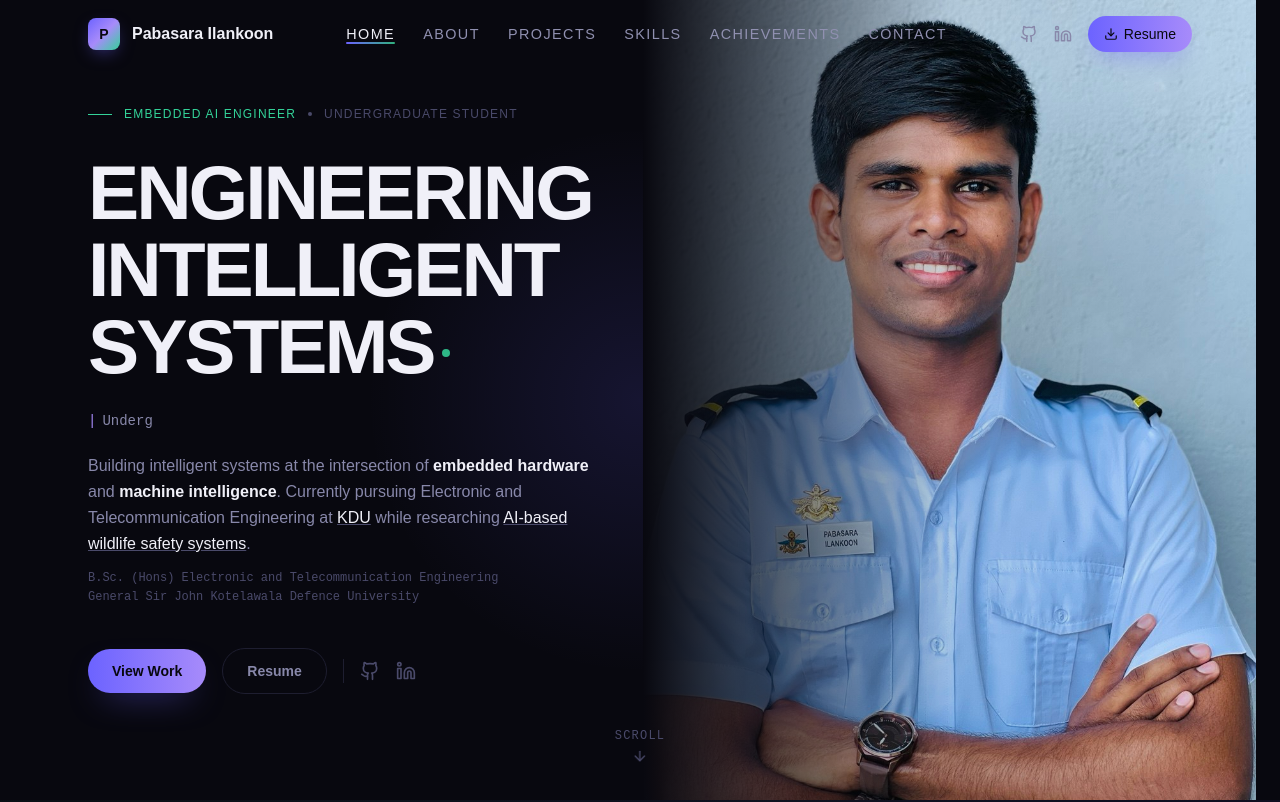
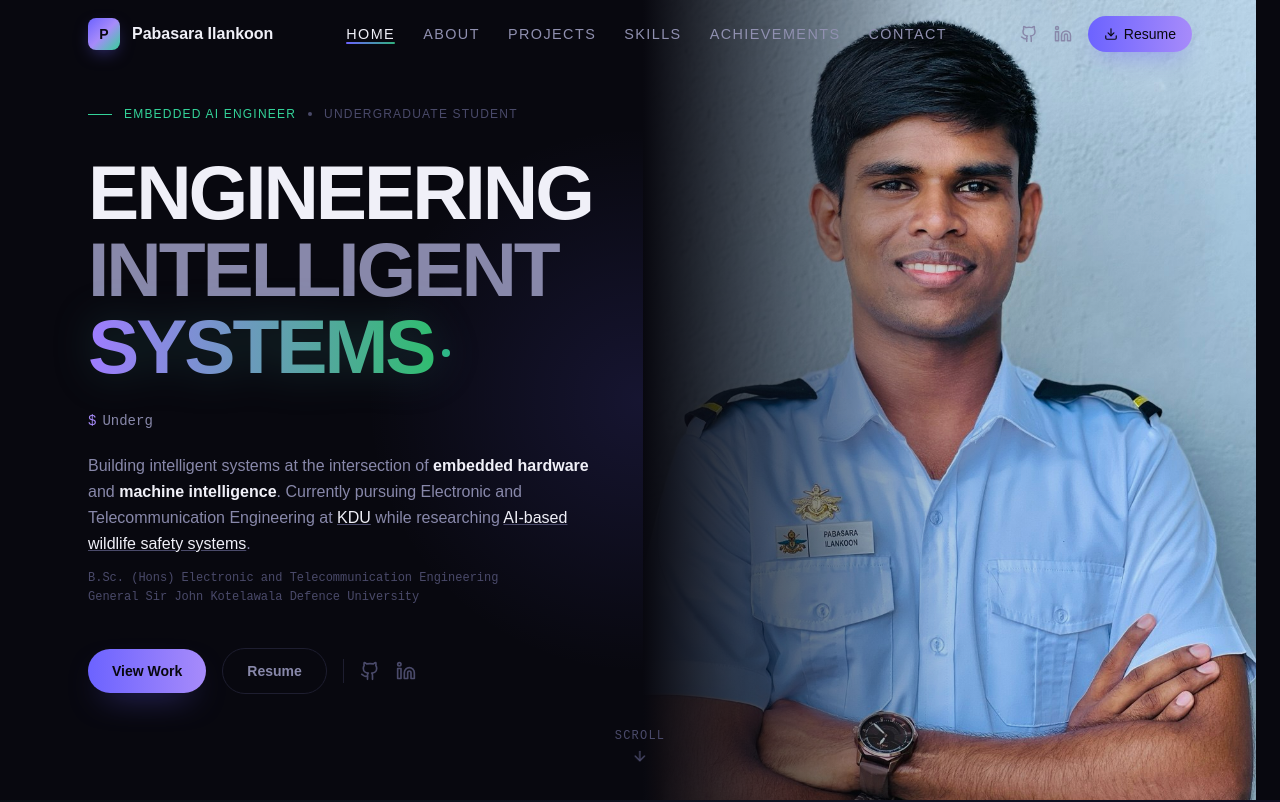
Before and after one commit to PabasaraIlankoon/portfolio, a Next.js app: page / in a window 1280 px wide. Shown: the top 802 px of the page. Built offline with nearby package versions, Linux system fonts and the light colour scheme.

Commit message:
Fix template literals in Hero.tsx

```diff
--- a/components/sections/Hero.tsx
+++ b/components/sections/Hero.tsx
@@ -49,8 +49,8 @@ export default function Hero() {
       const rect = section.getBoundingClientRect();
       const x = ((e.clientX - rect.left) / rect.width) * 100;
       const y = ((e.clientY - rect.top) / rect.height) * 100;
-      section.style.setProperty("--mouse-x", `|{x}%`);
-      section.style.setProperty("--mouse-y", `|{y}%`);
+      section.style.setProperty("--mouse-x", `${x}%`);
+      section.style.setProperty("--mouse-y", `${y}%`);
     };
     section.addEventListener("mousemove", handleMove);
     return () => section.removeEventListener("mousemove", handleMove);
@@ -91,7 +91,7 @@ export default function Hero() {
               return (
                 <span
                   key={i}
-                  className={`block |{
+                  className={`block ${
                     isLast ? "gradient-text-animated heading-glow-pulse" : i === 1 ? "text-muted" : "text-text"
                   }`}
                 >
@@ -106,9 +106,9 @@ export default function Hero() {
 
           {/* Live typewriter role line, echoing the badge above */}
           <div
-            className={`flex items-center gap-1.5 mb-5 h-6 transition-all duration-700 delay-[250ms] |{mounted ? "opacity-100 translate-y-0" : "opacity-0 translate-y-4"}`}
+            className={`flex items-center gap-1.5 mb-5 h-6 transition-all duration-700 delay-[250ms] ${mounted ? "opacity-100 translate-y-0" : "opacity-0 translate-y-4"}`}
           >
-            <span className="text-accent-light font-mono text-sm">|</span>
+            <span className="text-accent-light font-mono text-sm">$</span>
             <span className="text-muted font-mono text-sm">{typedRole}</span>
             <span className="typing-caret text-accent-light" />
           </div>
```
